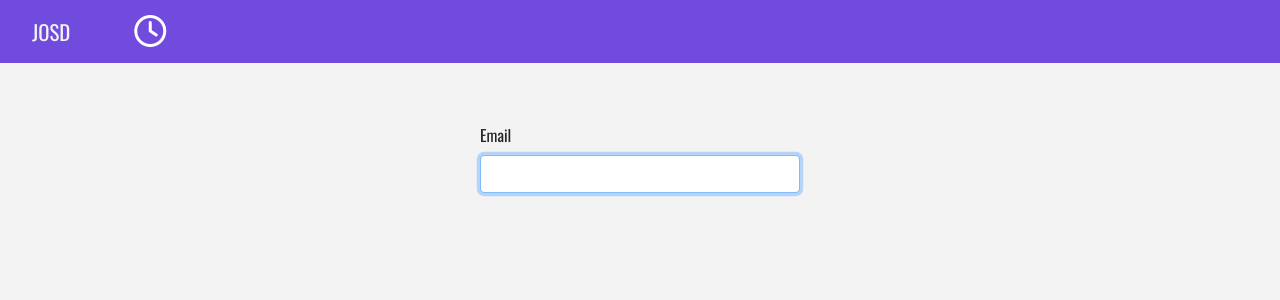
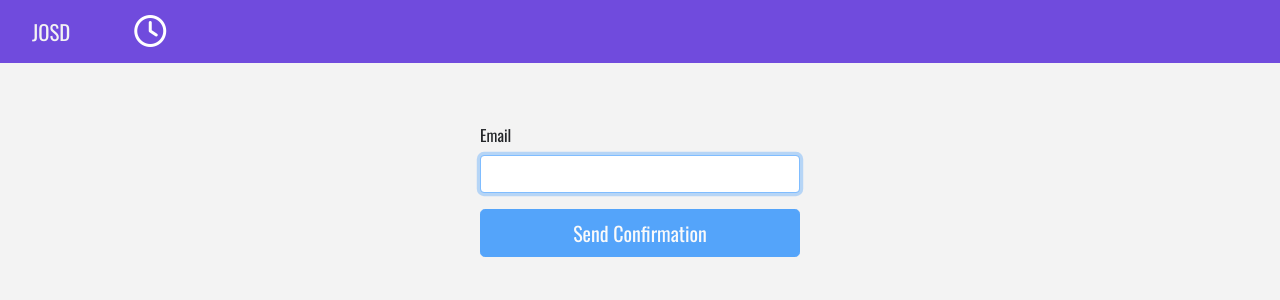
Before and after one commit to gwkim8107/josd_frondend, a React (Create React App) app in the folder josd-react/: page /resetpw in a window 1280 px wide. Shown: the top 300 px of the page. Built offline with nearby package versions, Linux system fonts and the light colour scheme.

Commit message:
Add forgot password

```diff
--- a/josd-react/src/components/ResetPassword.js
+++ b/josd-react/src/components/ResetPassword.js
@@ -4,6 +4,7 @@ import {HelpBlock} from "react-bootstrap";
 import Form from 'react-bootstrap/Form'
 //import LoaderButton from "../components/LoaderButton";
 import "../css/ResetPassword.css";
+import Button from 'react-bootstrap/Button'
 
 export default class ResetPassword extends Component {
 
@@ -83,15 +84,14 @@ export default class ResetPassword extends Component {
                 onChange={this.handleChange}
                 />
             </Form.Group>
-            {/* <LoaderButton
+            <Button
                 block
                 type="submit"
-                bsSize="large"
-                loadingText="Sending…"
-                text="Send Confirmation"
+                size="lg"
                 isLoading={this.state.isSendingCode}
                 disabled={!this.validateCodeForm()}
-            /> */}
+            >Send Confirmation
+            </Button>
             </form>
         );
     }
@@ -107,10 +107,10 @@ export default class ResetPassword extends Component {
             value={this.state.code}
             onChange={this.handleChange}
             />
-            {/* <HelpBlock>
-            Please check your email ({this.state.email}) for the confirmation
-            code.
-            </HelpBlock> */}
+            <p>
+                Please check your email ({this.state.email}) for the confirmation
+                code.
+            </p>
         </Form.Group>
         <hr />
         <Form.Group bsSize="large" controlId="password">
@@ -129,15 +129,13 @@ export default class ResetPassword extends Component {
             value={this.state.confirmPassword}
             />
         </Form.Group>
-        {/* <LoaderButton
+        <Button
             block
             type="submit"
-            bsSize="large"
-            text="Confirm"
+            size="lg"
             loadingText="Confirm…"
             isLoading={this.state.isConfirming}
-            disabled={!this.validateResetForm()}
-        /> */}
+            disabled={!this.validateResetForm()}>Confirm</Button>
         </form>
     );
     }
@@ -149,7 +147,7 @@ export default class ResetPassword extends Component {
         <p>Your password has been reset.</p>
         <p>
             <Link to="/">
-            Click here to login with your new credentials.
+                Click here to login with your new credentials.
             </Link>
         </p>
         </div>
```
